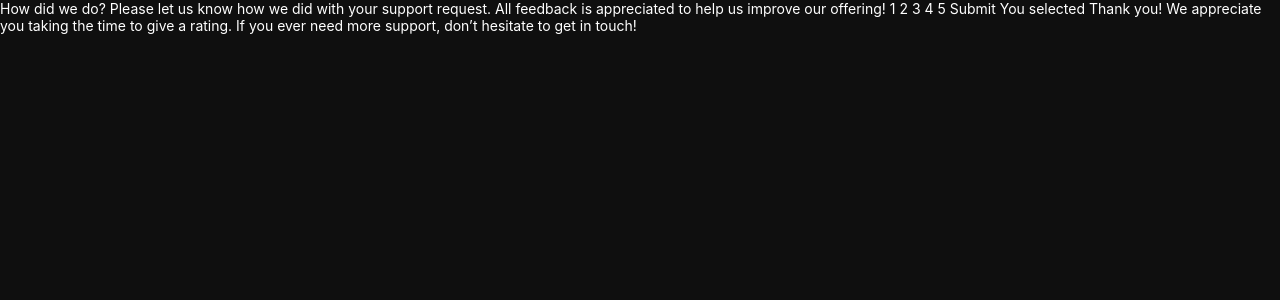
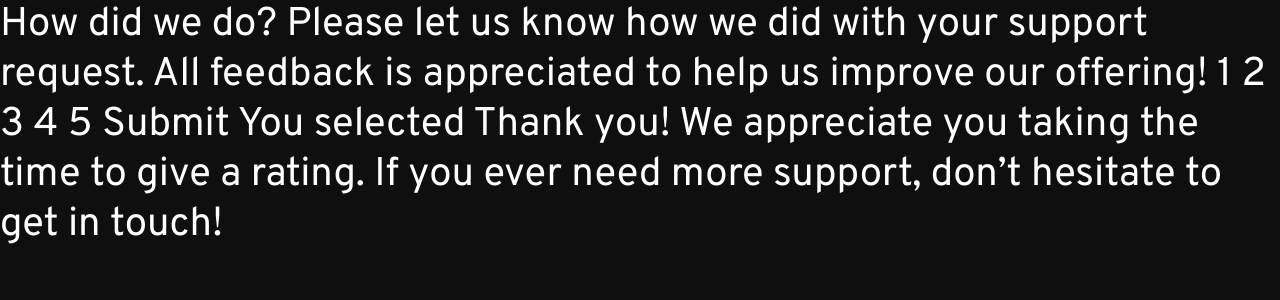
Before and after one commit to pkthunder87/rating-comp, a React (Vite) app: page / in a window 1280 px wide. Shown: the top 300 px of the page. Built offline with nearby package versions, Linux system fonts and the light colour scheme.

Commit message:
Style: Add Overpass font

```diff
--- a/index.html
+++ b/index.html
@@ -2,7 +2,12 @@
 <html lang="en">
   <head>
     <meta charset="UTF-8" />
-    <link rel="icon" type="image/svg+xml" href="/vite.svg" />
+    <link rel="preconnect" href="https://fonts.googleapis.com" />
+    <link rel="preconnect" href="https://fonts.gstatic.com" crossorigin />
+    <link
+      href="https://fonts.googleapis.com/css2?family=Overpass:ital,wght@0,100..900;1,100..900&display=swap"
+      rel="stylesheet"
+    />
     <meta name="viewport" content="width=device-width, initial-scale=1.0" />
     <title>Interactive Rating Component</title>
   </head>
--- a/src/sass/_base.scss
+++ b/src/sass/_base.scss
@@ -64,7 +64,7 @@ body {
   min-height: 100vh;
   max-width: 100vw;
   /*Typography stuff*/
-  font-family: "Inter", sans-serif;
+  font-family: "Overpass", sans-serif;
   font-optical-sizing: auto;
   font-weight: 400;
   font-style: normal;
--- a/src/sass/_components.scss
+++ b/src/sass/_components.scss
@@ -33,4 +33,5 @@
 
 .text {
   color: white;
+  font-size: 4rem;
 }
```
